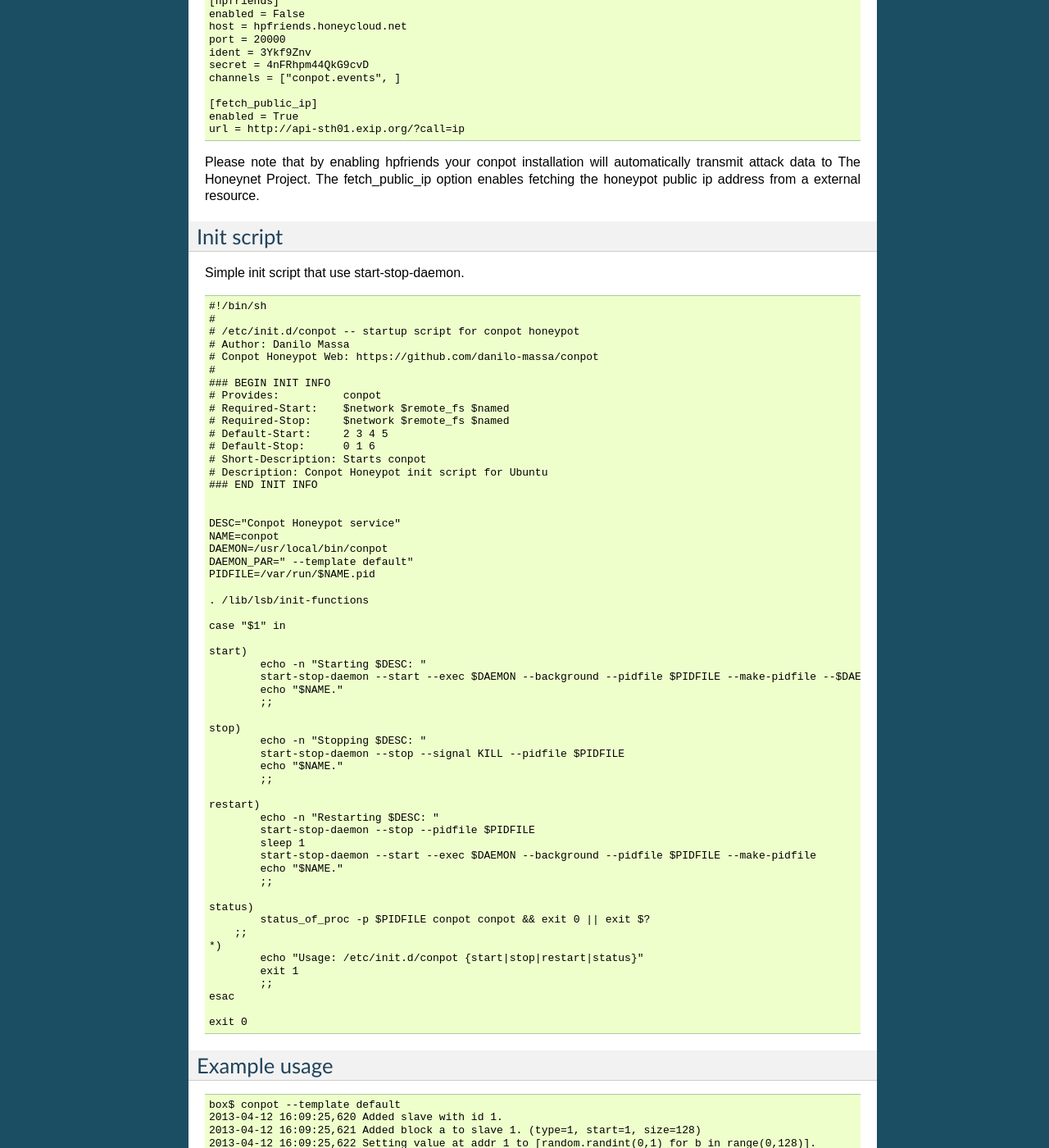
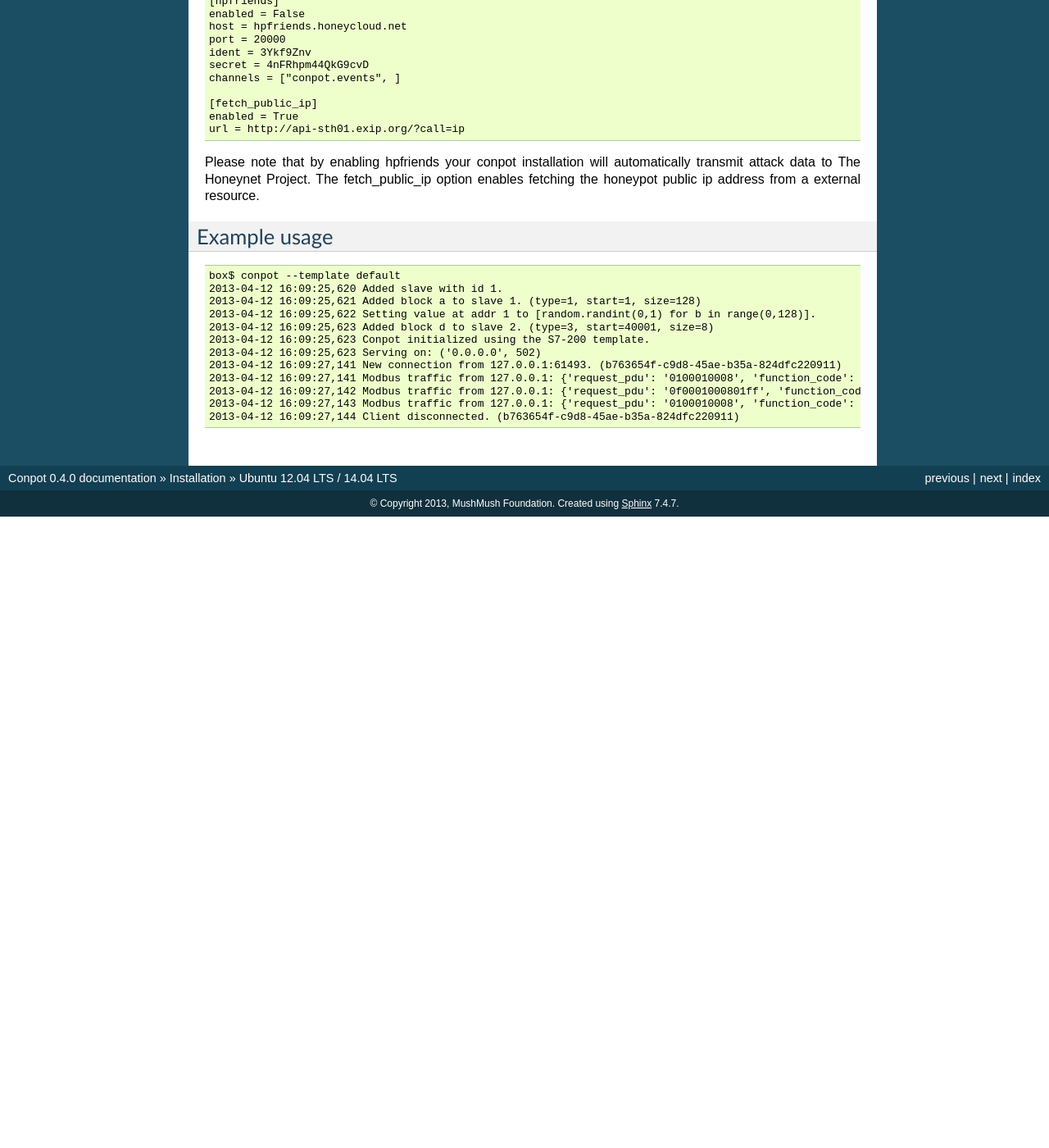
Before and after one commit to mushorg/conpot, a Sphinx documentation site: the page built from docs/source/installation/ubuntu.rst, in a window 1280 px wide and 1400 px high, scrolled down 946 px. Shown: the whole window at 82% size. Built offline with Sphinx 7.4.7, drawn with Linux system fonts in a browser that asks for light colours; the version number is read from the project's files by our own code; after the commit the page ends 1576 px from its top, so only the background shows below that.

Commit message:
Bug fixing

```diff
--- a/docs/source/installation/ubuntu.rst
+++ b/docs/source/installation/ubuntu.rst
@@ -70,70 +70,6 @@ Basic configuration options are provided in the default configuration file:
 Please note that by enabling hpfriends your conpot installation will automatically transmit attack data to The Honeynet
 Project. The fetch_public_ip option enables fetching the honeypot public ip address from a external resource.
 
-Init script
---------------
-
-Simple init script that use start-stop-daemon.
-::
-      #!/bin/sh
-      #
-      # /etc/init.d/conpot -- startup script for conpot honeypot
-      # Author: Danilo Massa
-      # Conpot Honeypot Web: https://github.com/danilo-massa/conpot
-      #
-      ### BEGIN INIT INFO
-      # Provides:          conpot
-      # Required-Start:    $network $remote_fs $named
-      # Required-Stop:     $network $remote_fs $named
-      # Default-Start:     2 3 4 5
-      # Default-Stop:      0 1 6
-      # Short-Description: Starts conpot
-      # Description: Conpot Honeypot init script for Ubuntu
-      ### END INIT INFO
-
-
-      DESC="Conpot Honeypot service"
-      NAME=conpot
-      DAEMON=/usr/local/bin/conpot
-      DAEMON_PAR=" --template default"
-      PIDFILE=/var/run/$NAME.pid
-
-      . /lib/lsb/init-functions
-
-      case "$1" in
-
-      start)
-              echo -n "Starting $DESC: "
-              start-stop-daemon --start --exec $DAEMON --background --pidfile $PIDFILE --make-pidfile --$DAEMON_PAR
-              echo "$NAME."
-              ;;
-
-      stop)
-              echo -n "Stopping $DESC: "
-              start-stop-daemon --stop --signal KILL --pidfile $PIDFILE
-              echo "$NAME."
-              ;;
-
-      restart)
-              echo -n "Restarting $DESC: "
-              start-stop-daemon --stop --pidfile $PIDFILE
-              sleep 1
-              start-stop-daemon --start --exec $DAEMON --background --pidfile $PIDFILE --make-pidfile
-              echo "$NAME."
-              ;;
-
-      status)
-              status_of_proc -p $PIDFILE conpot conpot && exit 0 || exit $?
-          ;;
-      *)
-              echo "Usage: /etc/init.d/conpot {start|stop|restart|status}"
-              exit 1
-              ;;
-      esac
-
-      exit 0
-
-
 Example usage
 --------------
 
```
Also changed, not shown: 2 other files.
